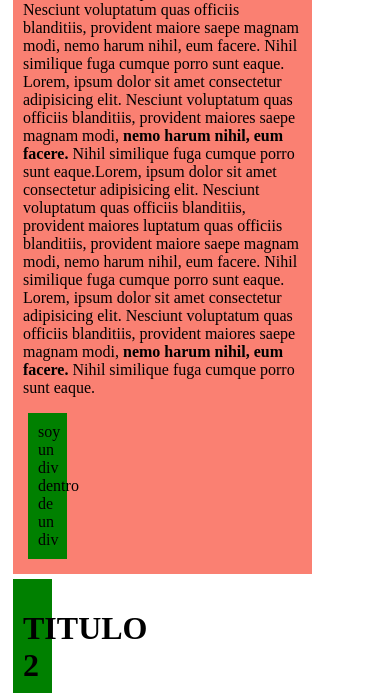
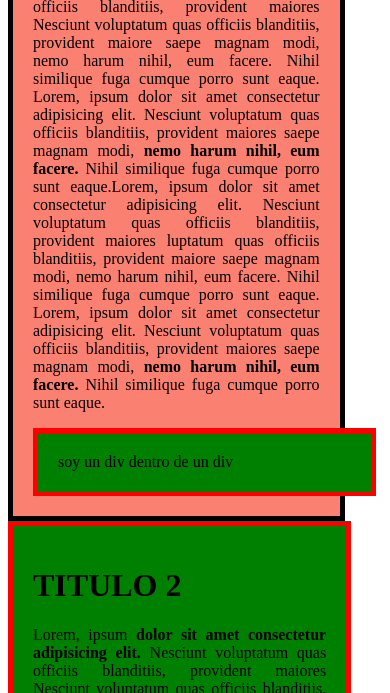
Before and after one commit to FredyKwa83/MERCADO-LIEBRE, a website: page view/index.html in a window 390 px wide. Shown: the part 151-844 px from the top of the page. Drawn offline with Linux system fonts and the light colour scheme.

Commit message:
cree mas estilos responsive

```diff
--- a/public/css/stylus.css
+++ b/public/css/stylus.css
@@ -13,20 +13,23 @@ p strong{
 
 
 
-* {
+ * {
     box-sizing: border-box;
 }
 
 .container1 {
-    width: 80%;
+    width: 90%;
     background-color: salmon;
-    padding: 10px;
-    margin: 5px;
+    padding: 20px;
+    border: solid 5px black;
+    text-align: justify;
 }
 
 .container2 {
-width: 10vw;
+width: 88vw;
 background-color: green;
-padding: 10px;
-margin: 5px;
+padding: 20px;
+
+border: solid 5px red;
+text-align: justify;
 }
```
